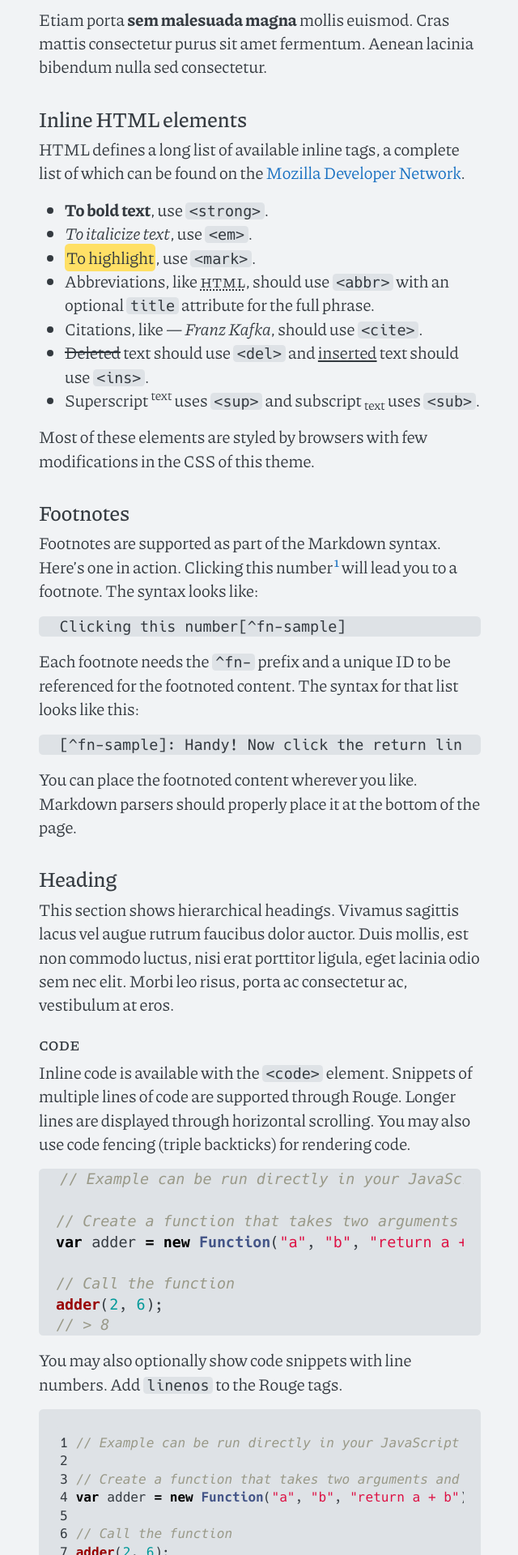
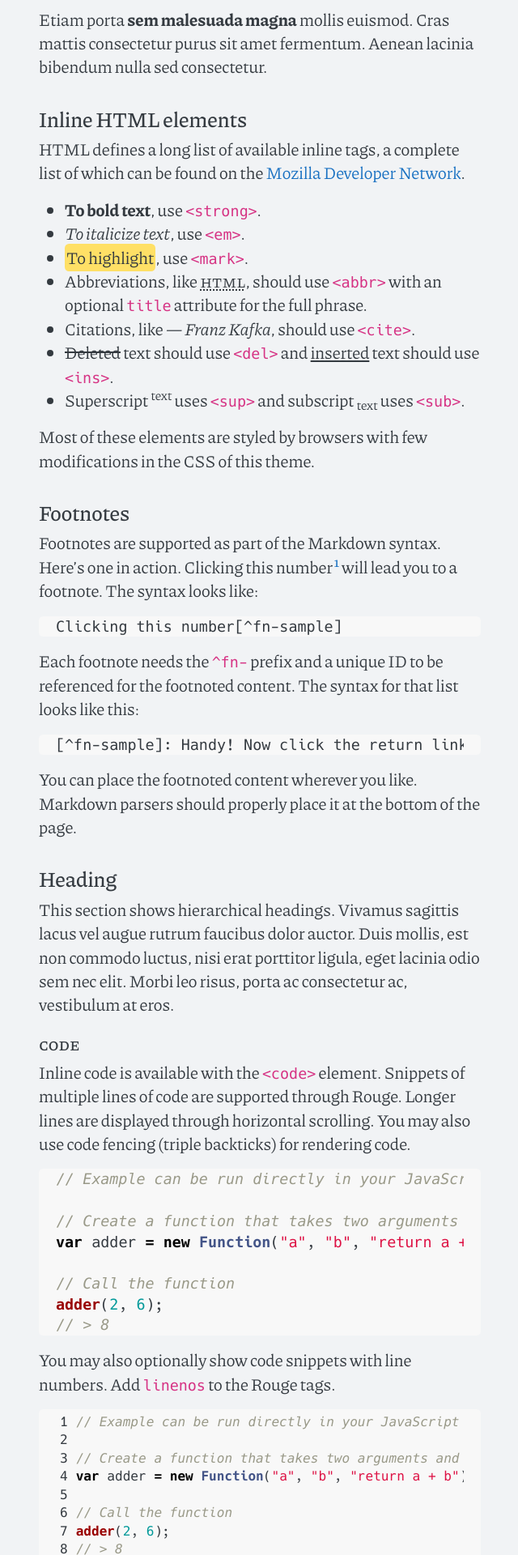
Before and after one commit to piazzai/cvless, a Jekyll site: the page built from _posts/2022-08-15-example-content.md, in a window 1280 px wide. Shown: the part 816-2736 px from the top of the page at 81% size, without its empty margins (319-959 px from the left). Built offline with Jekyll 4.4.1, drawn with Linux system fonts in a browser that asks for light colours.

Commit message:
Restore rouge syntax

```diff
--- a/_sass/_code.scss
+++ b/_sass/_code.scss
@@ -1,18 +1,11 @@
 pre,code {
   font-family: var(--type-mono);
-}
-
-code {
-  padding: 0 .25em;
-  border-radius: 0.25em;
-  color: var(--color-code);
-  background-color: var(--color-chunk);
 }
 
 .highlight {
   padding: 0 1em;
   border-radius: 0.25em;
-  background-color: var(--color-chunk);
+  color: var(--color-chunk);
 
   pre {
     padding: 0;
--- a/_sass/_variables.scss
+++ b/_sass/_variables.scss
@@ -16,7 +16,7 @@
   --color-text: var(--oc-gray-8);
   --color-heading: var(--oc-gray-8);
   --color-link: var(--oc-blue-8);
-  --color-chunk: var(--oc-gray-3);
+  --color-chunk: var(--oc-gray-8);
   --color-mark: var(--oc-yellow-3);
   --color-border: var(--oc-gray-4);
   --color-button: var(--oc-gray-6);
```
